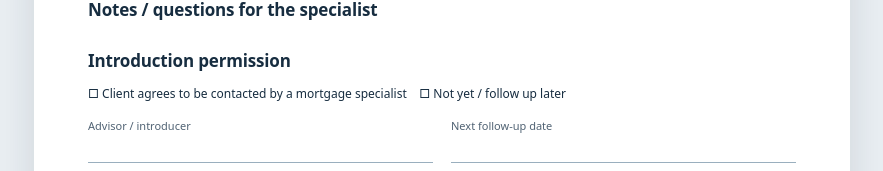
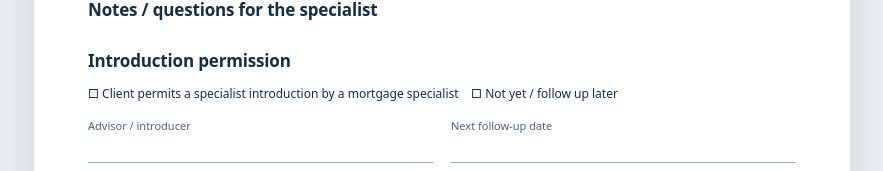
Before and after one commit to advisorpages/sandbox, a plain HTML site: page index.html in a window 1280 px wide. Shown: the part 4111-4282 px from the top of the page, without its empty margins (198-1081 px from the left). Drawn offline with Linux system fonts and the light colour scheme.

Commit message:
Clarify consent label on blank discovery worksheet

```diff
--- a/index.html
+++ b/index.html
@@ -45,7 +45,7 @@
 <div class="fields"><div class="field"><label>Target timeline / renewal date (if known)</label><div class="line"></div></div><div class="field"><label>Property type / intended use</label><div class="line"></div></div><div class="field"><label>Approximate property value (optional)</label><div class="line"></div></div><div class="field"><label>Approximate mortgage balance (optional)</label><div class="line"></div></div><div class="field"><label>Current monthly mortgage payment (optional)</label><div class="line"></div></div><div class="field"><label>Desired monthly payment / budget (optional)</label><div class="line"></div></div><div class="field"><label>Current mortgage rate / term (if known)</label><div class="line"></div></div><div class="field"><label>Existing lender / penalty known? (optional)</label><div class="line"></div></div></div>
 <h2>What matters most?</h2><div class="choices">□ Lower monthly payment &nbsp; □ Lower total cost &nbsp; □ Pay off sooner &nbsp; □ Access equity &nbsp; □ Flexibility</div>
 <h2>Notes / questions for the specialist</h2><div class="write-lines"></div>
-<h2>Introduction permission</h2><div class="choices">□ Client agrees to be contacted by a mortgage specialist &nbsp;&nbsp; □ Not yet / follow up later</div>
+<h2>Introduction permission</h2><div class="choices">□ Client permits a specialist introduction by a mortgage specialist &nbsp;&nbsp; □ Not yet / follow up later</div>
 <div class="fields"><div class="field"><label>Advisor / introducer</label><div class="line"></div></div><div class="field"><label>Next follow-up date</label><div class="line"></div></div></div>
 <p class="disclaimer">Do not record SIN, banking credentials, government ID numbers or sensitive financial documents on this worksheet. This is a preliminary conversation tool, not a mortgage application or consent to share data beyond the agreed introduction.</p>
 <div class="footer"><span>A12 · Blank worksheet · Handle completed forms securely</span><span>04 / 04</span></div></section>
```
